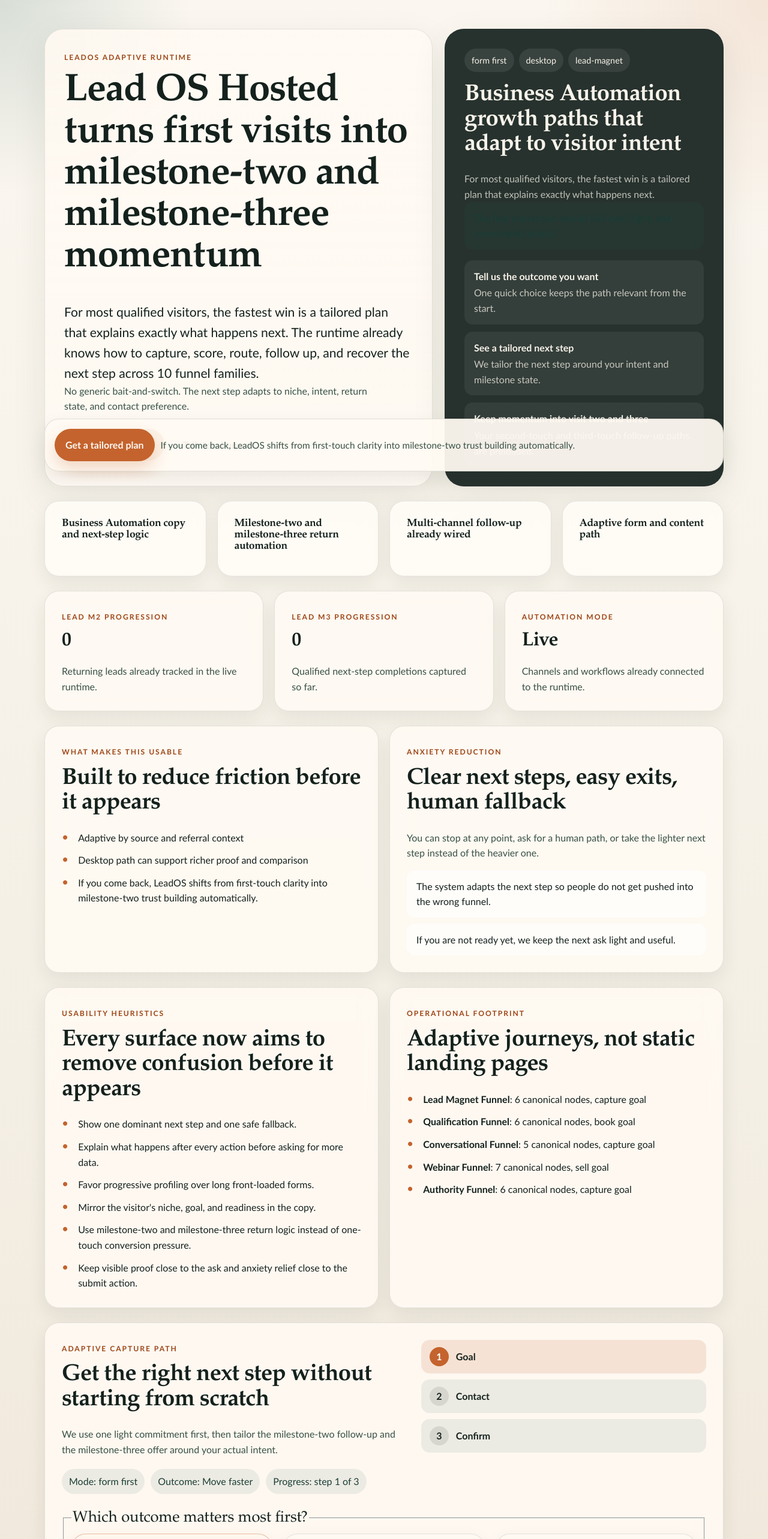
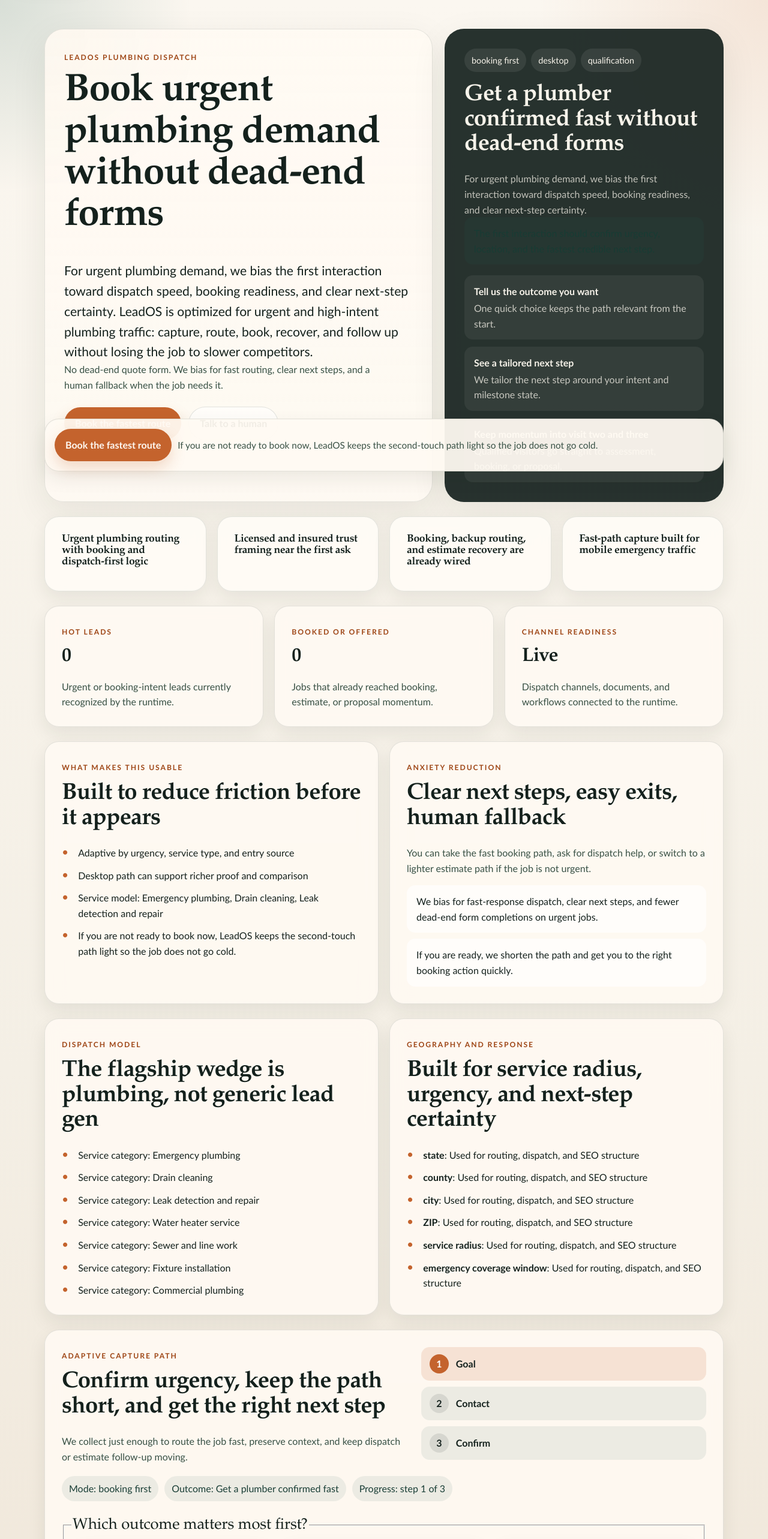
Before and after one commit to pinohu/lead-os-hosted-runtime, a Next.js app: page / in a window 1280 px wide. Shown: the top 2566 px of the page at 60% size. Built offline with nearby package versions, Linux system fonts and the light colour scheme; no server answers; the database is empty.

Commit message:
Make root route default to plumbing flagship

```diff
--- a/src/app/page.tsx
+++ b/src/app/page.tsx
@@ -49,7 +49,9 @@ function asFamily(value: string | string[] | undefined): FunnelFamily | undefine
 
 export default async function HomePage({ searchParams }: HomePageProps) {
   const params = (await searchParams) ?? {};
-  const niche = getNiche(asString(params.niche) ?? tenantConfig.defaultNiche);
+  const requestedNiche = asString(params.niche);
+  const rootNiche = requestedNiche === "general" ? "general" : requestedNiche ?? "plumbing";
+  const niche = getNiche(rootNiche);
   const headerStore = await headers();
   const graphs = buildDefaultFunnelGraphs(tenantConfig.tenantId);
   const health = getAutomationHealth();
@@ -67,7 +69,7 @@ export default async function HomePage({ searchParams }: HomePageProps) {
         detail: `${graph.nodes.length} canonical nodes, ${graph.goal} goal`,
       }));
   const profile = resolveExperienceProfile({
-    family: asFamily(params.family),
+    family: asFamily(params.family) ?? (plumbingLike ? "qualification" : undefined),
     niche,
     supportEmail: tenantConfig.supportEmail,
     source: asString(params.source),
```
